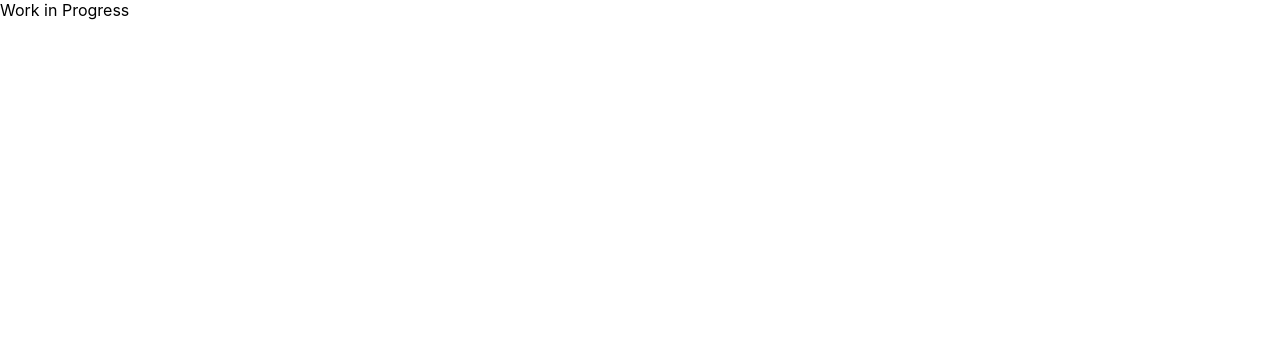
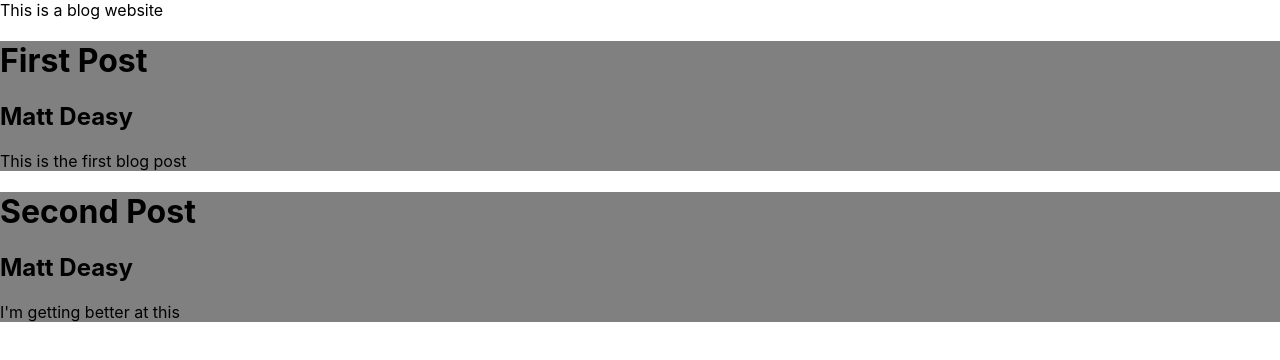
Before and after one commit to matt-j-deasy/collab-city, a React (Create React App) app: page / in a window 1280 px wide. Shown: the top 360 px of the page. Built offline with nearby package versions, Linux system fonts and the light colour scheme.

Commit message:
Create initial blog post setup and components and basic styling

```diff
--- a/src/App.tsx
+++ /dev/null
@@ -1,5 +0,0 @@
-function App() {
-  return <div className="App">Work in Progress</div>;
-}
-
-export default App;
--- /dev/null
+++ b/src/components/App.tsx
@@ -0,0 +1,17 @@
+import { initialBlogPosts } from "../util/static";
+import { BlogPost } from "./BlogPost/BlogPost";
+
+function App() {
+  return (
+    <div className="App">
+      <header>This is a blog website</header>
+      <div id="blog-posts-wrapper">
+        {initialBlogPosts.map((blogPost) => {
+          return <BlogPost post={blogPost} />;
+        })}
+      </div>
+    </div>
+  );
+}
+
+export default App;
--- /dev/null
+++ b/src/components/BlogPost/BlogPost.tsx
@@ -0,0 +1,17 @@
+import React from "react";
+import { BlogPost as BlogPostType } from "../../util/types";
+import "./styles.css";
+
+interface BlogPostProps {
+  post: BlogPostType;
+}
+
+export const BlogPost: React.FC<BlogPostProps> = ({ post }) => {
+  return (
+    <div className="blog-post-wrapper">
+      <h1>{post.title}</h1>
+      <h2>{post.author}</h2>
+      <p>{post.content}</p>
+    </div>
+  );
+};
--- /dev/null
+++ b/src/components/BlogPost/styles.css
@@ -0,0 +1,3 @@
+.blog-post-wrapper {
+  background-color: gray;
+}
--- a/src/index.tsx
+++ b/src/index.tsx
@@ -1,7 +1,7 @@
 import React from "react";
 import ReactDOM from "react-dom";
 import "./index.css";
-import App from "./App";
+import App from "./components/App";
 
 ReactDOM.render(
   <React.StrictMode>
--- /dev/null
+++ b/src/util/static.ts
@@ -0,0 +1,14 @@
+import { BlogPost } from "./types";
+
+export const initialBlogPosts: BlogPost[] = [
+  {
+    title: "First Post",
+    author: "Matt Deasy",
+    content: "This is the first blog post",
+  },
+  {
+    title: "Second Post",
+    author: "Matt Deasy",
+    content: "I'm getting better at this",
+  },
+];
--- /dev/null
+++ b/src/util/types.ts
@@ -0,0 +1,5 @@
+export interface BlogPost {
+  title: string;
+  author: string;
+  content: string;
+}
```
Also changed, not shown: 1 other file (tests, documents, lock files or other folders).
